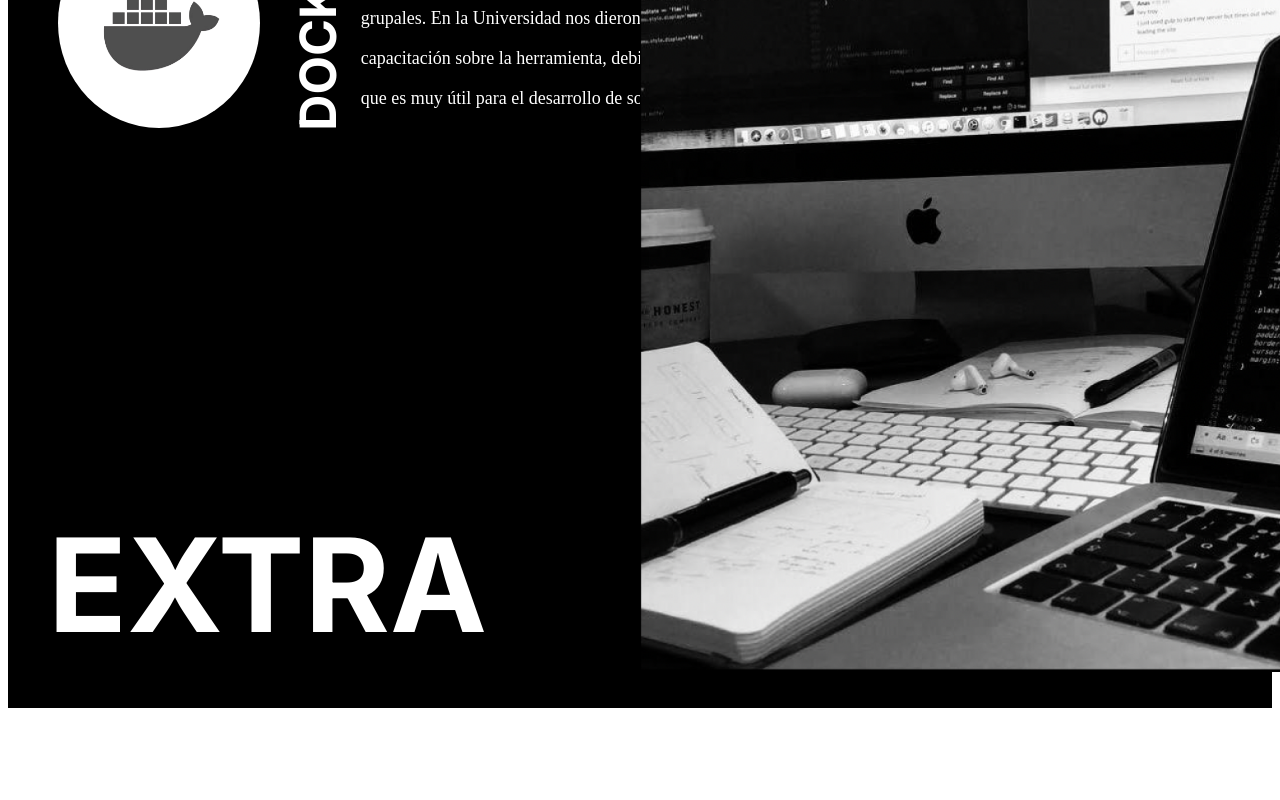
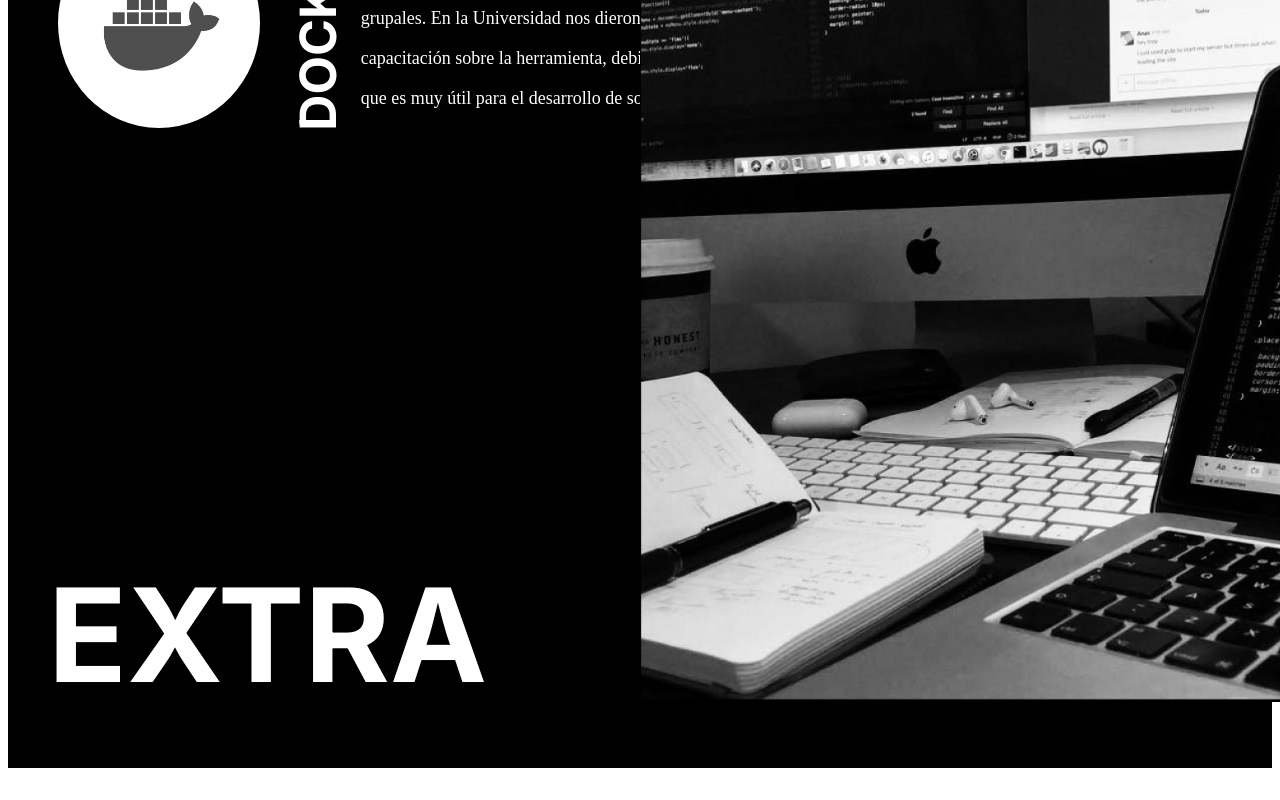
Before and after one commit to CamiR24/Portafolio, a React (Vite) app: page /technical in a window 1280 px wide. Shown: the part 2136-2936 px from the top of the page. Before the commit the page ends 2886 px from the top, so only its background shows below. Built offline with nearby package versions, Linux system fonts and the light colour scheme; a web font is replaced by a local one.

Commit message:
modificaciones css technical

```diff
--- a/src/styles/Technical.css
+++ b/src/styles/Technical.css
@@ -10,7 +10,7 @@
     flex-direction: row;
     margin-top: 100px;
     background-color: black;
-    height: 840px;
+    height: 900px;
 }
 
 .column-languages1 {
@@ -68,7 +68,7 @@
 .extra-picture {
     width: 722px;
     height: 769px;
-    margin-top: 35px;
+    margin-top: 65px;
 }
 
 .subtitle-white-extra {
@@ -76,7 +76,7 @@
     font-size: 130px;
     font-weight:700px;
     color: white;
-    margin-top: 370px;
+    margin-top: 420px;
     margin-left: 40px;
 }
 
```
